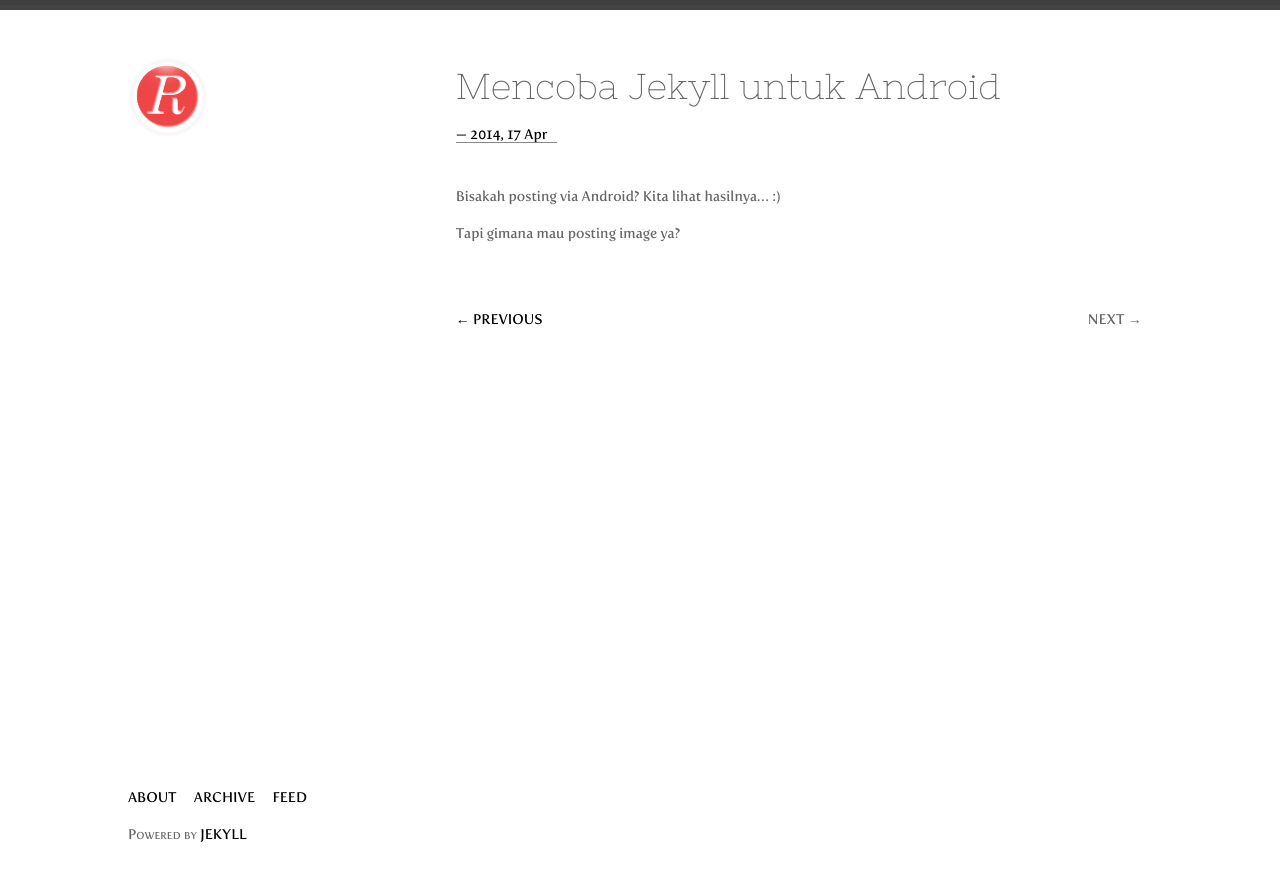
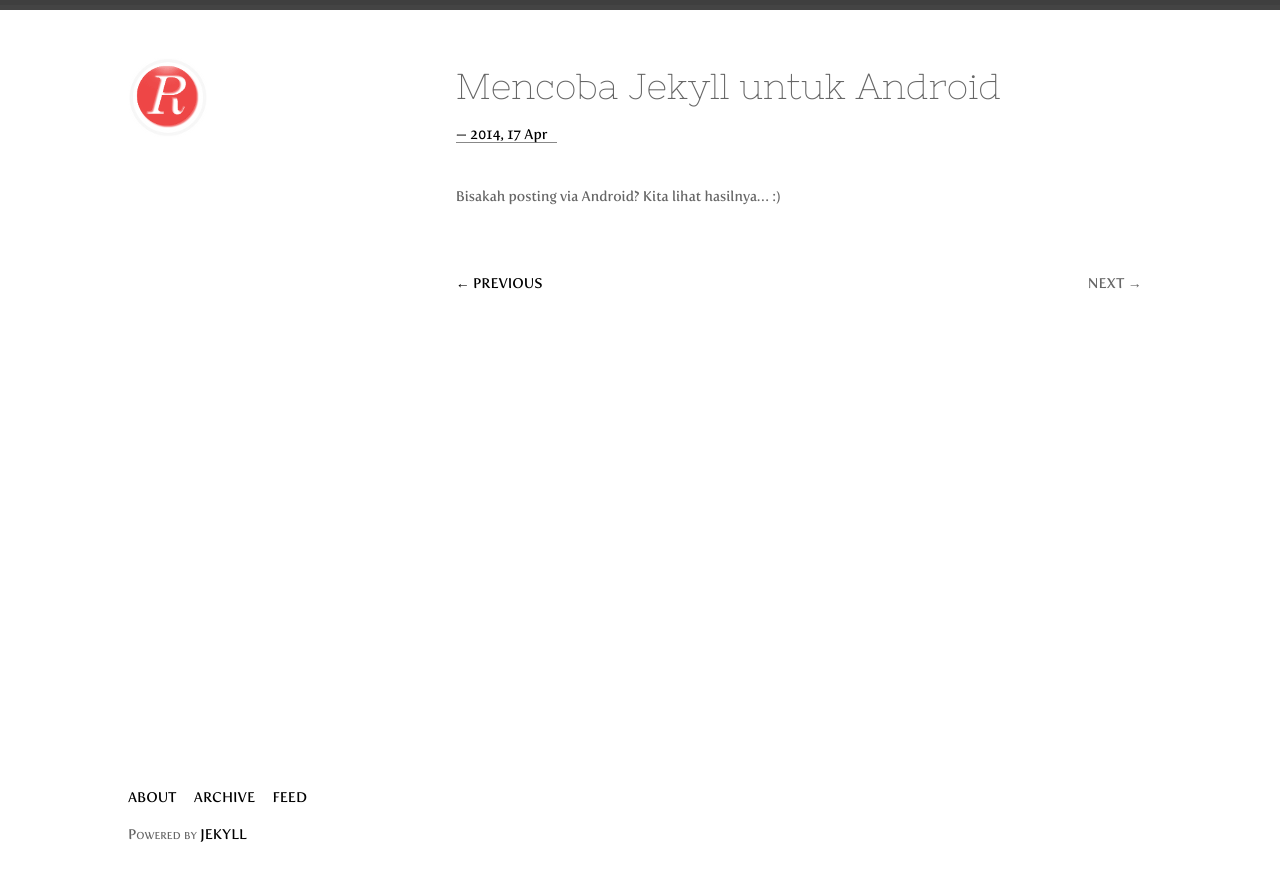
Before and after one commit to padlyrahman/padlyrahman.github.com, a Jekyll site: the page built from index.html, in a window 1280 px wide. Shown: the top 881 px of the page. Built offline with Jekyll 4.4.1, drawn with Linux system fonts in a browser that asks for light colours; Markdown is read by kramdown in place of the engine named in the settings; the list of posts is cut into pages by our own code.

Commit message:
Update/new Post from Jekyll for Android

```diff
--- a/_posts/2014/2014-04-17-mencoba-jekyll-untuk-android.md
+++ b/_posts/2014/2014-04-17-mencoba-jekyll-untuk-android.md
@@ -6,5 +6,3 @@ description: null
 layout: post
 ---
 Bisakah posting via Android? Kita lihat hasilnya... :)
-
-Tapi gimana mau posting image ya?
```
